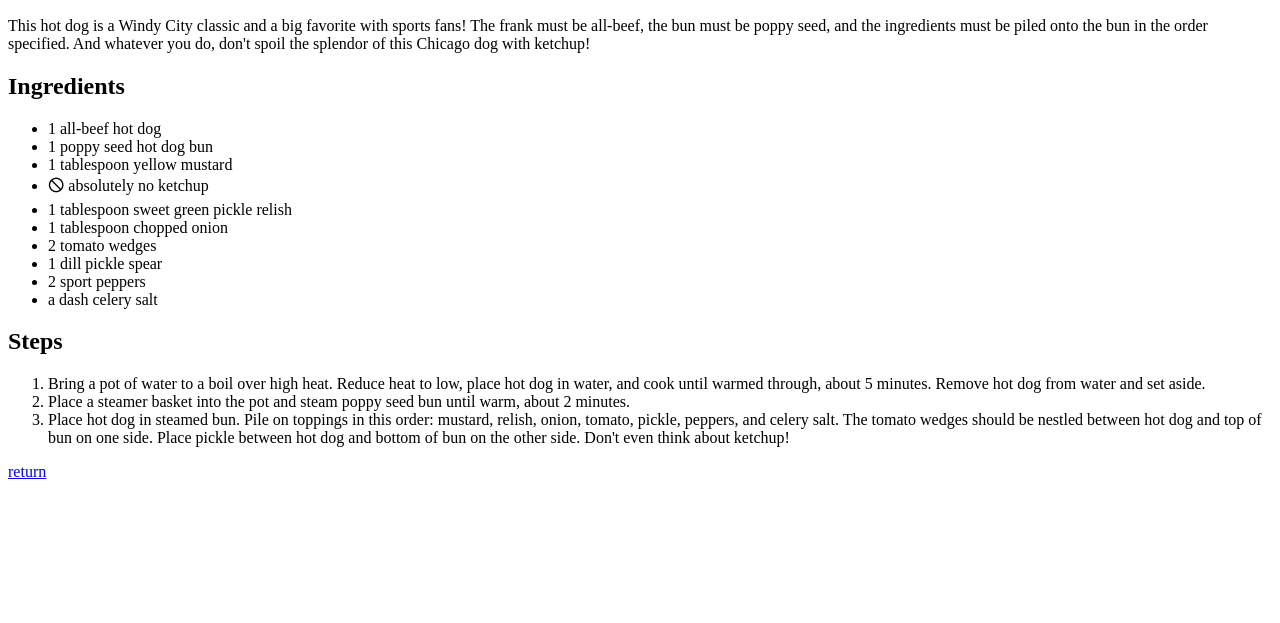
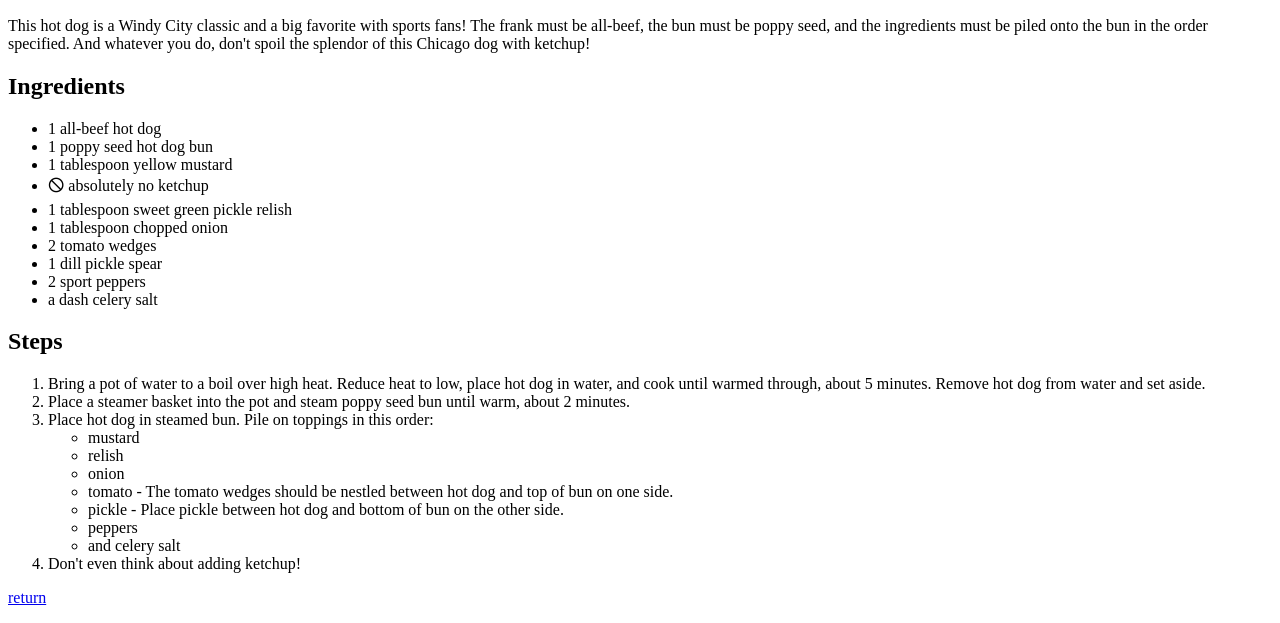
Before and after one commit to aruguy/odin-recipes, a plain HTML site: page recipes/chicago-dog.html in a window 1280 px wide. Shown: the part 434-1057 px from the top of the page. Before the commit the page ends 931 px from the top, so only its background shows below. Drawn offline with Linux system fonts and the light colour scheme.

Commit message:
nest unordered list into chicago-dog steps

```diff
--- a/recipes/chicago-dog.html
+++ b/recipes/chicago-dog.html
@@ -27,7 +27,17 @@
     <ol>
         <li>Bring a pot of water to a boil over high heat. Reduce heat to low, place hot dog in water, and cook until warmed through, about 5 minutes. Remove hot dog from water and set aside. </li>
         <li>Place a steamer basket into the pot and steam poppy seed bun until warm, about 2 minutes.</li>
-        <li>Place hot dog in steamed bun. Pile on toppings in this order: mustard, relish, onion, tomato, pickle, peppers, and celery salt. The tomato wedges should be nestled between hot dog and top of bun on one side. Place pickle between hot dog and bottom of bun on the other side. Don't even think about ketchup! </li>
+        <li>Place hot dog in steamed bun. Pile on toppings in this order:
+            <ul>
+                <li>mustard</li>
+                <li>relish</li>
+                <li>onion</li>
+                <li>tomato - The tomato wedges should be nestled between hot dog and top of bun on one side.</li>
+                <li>pickle - Place pickle between hot dog and bottom of bun on the other side.</li>
+                <li>peppers</li>
+                <li>and celery salt</li>
+            </ul></li>
+         <li>Don't even think about adding ketchup! </li>
     </ol>
     <p><a href="../index.html">return</a></p>
 </body>
```
